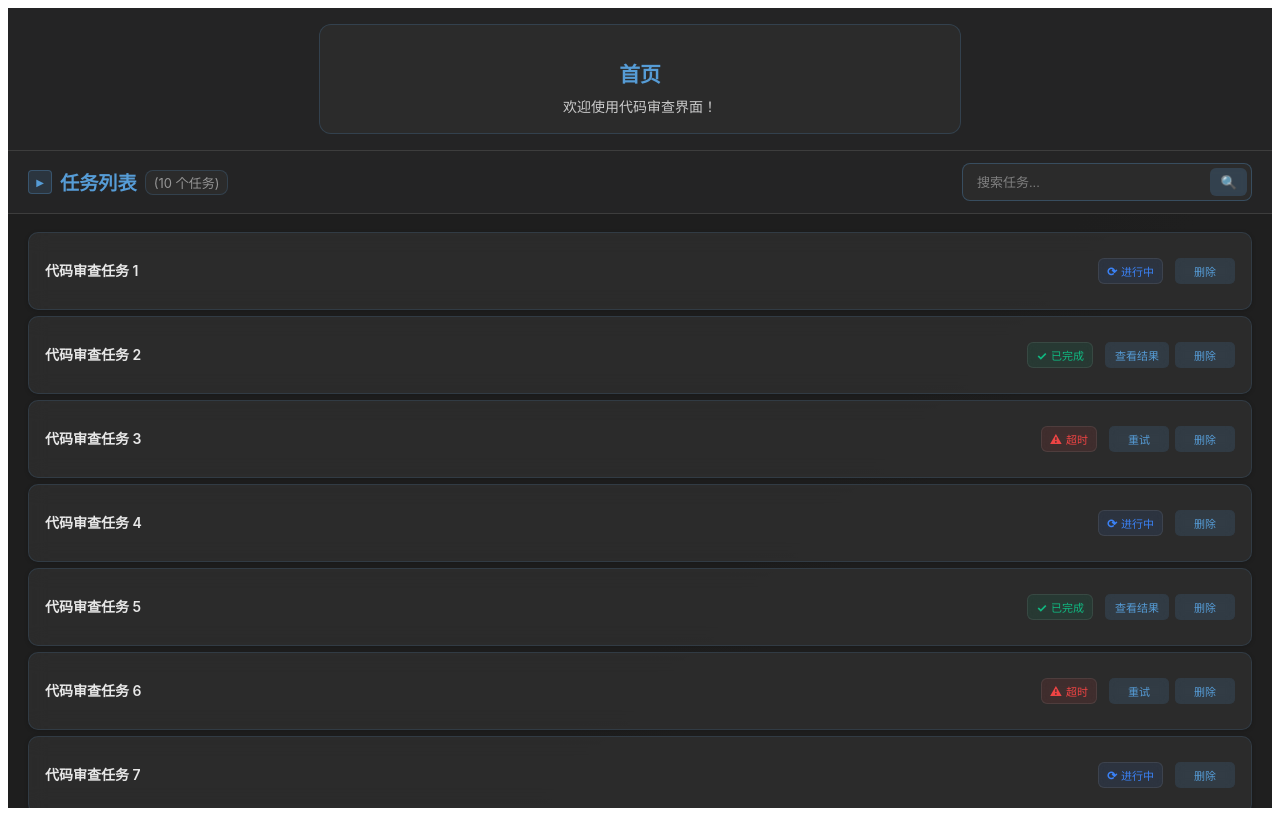
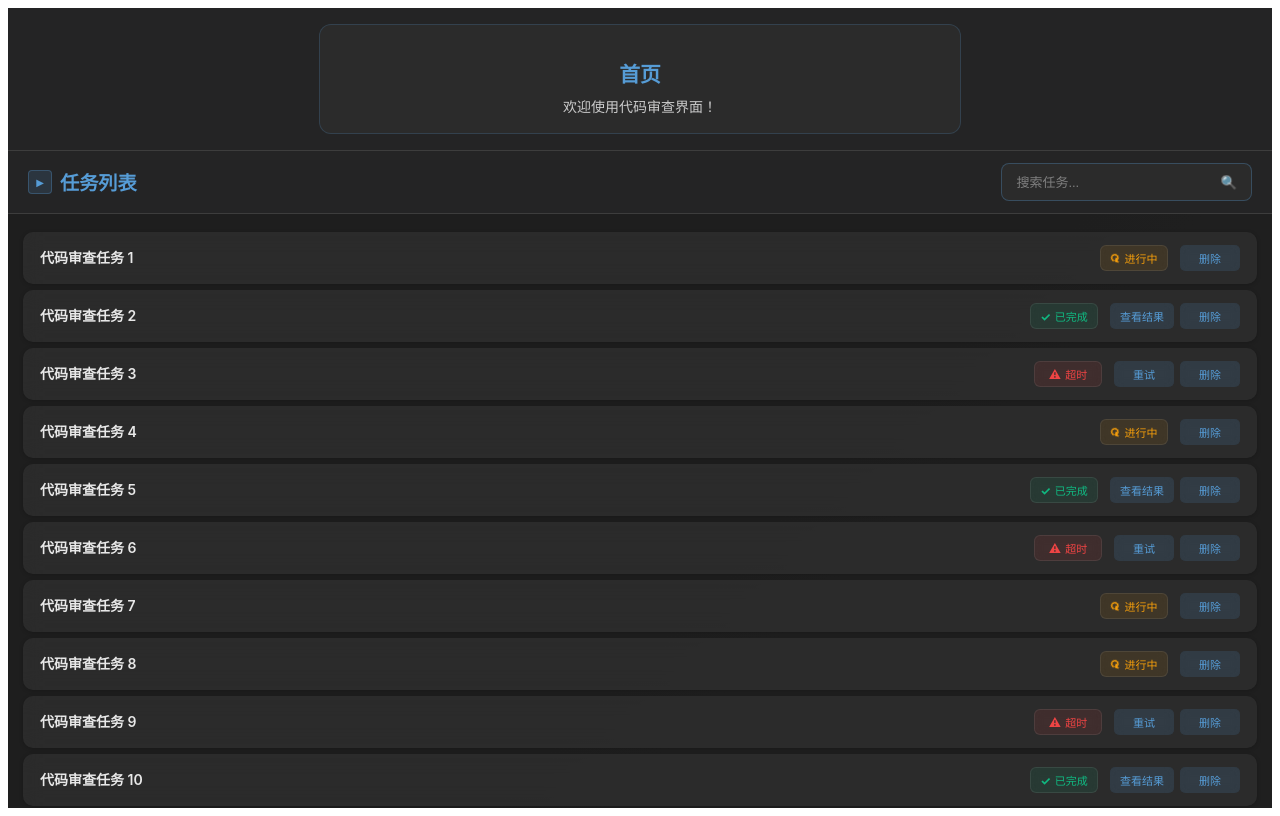
Before and after one commit to angelawxj/vscode, a React app: page / in a window 1280 px wide. Built offline with nearby package versions, Linux system fonts and the light colour scheme; the HTML template or start-up script is replaced by a standard one.

Commit message:
优化任务列表

```diff
--- a/src/webview/App.tsx
+++ b/src/webview/App.tsx
@@ -50,8 +50,8 @@ const App: React.FC = () => {
         // 模拟API调用延迟
         await new Promise(resolve => setTimeout(resolve, 800));
 
-        const newTasks: Task[] = Array.from({ length: 10 }, (_, index) => {
-            const taskId = (pageNum - 1) * 10 + index + 1;
+        const newTasks: Task[] = Array.from({ length: 20 }, (_, index) => {
+            const taskId = (pageNum - 1) * 20 + index + 1;
             const statuses: ('completed' | 'in-progress' | 'timeout')[] = ['completed', 'in-progress', 'timeout'];
 
             return {
@@ -146,28 +146,33 @@ const App: React.FC = () => {
                     icon: '✓',
                     color: '#10b981',
                     text: '已完成',
-                    bgColor: 'rgba(16, 185, 129, 0.1)'
+                    bgColor: 'rgba(16, 185, 129, 0.1)',
+                    rotating: false
                 };
             case 'in-progress':
                 return {
                     icon: '⟳',
-                    color: '#3b82f6',
+                    color: '#f59e0b', // 黄色文字
                     text: '进行中',
-                    bgColor: 'rgba(59, 130, 246, 0.1)'
+                    bgColor: 'rgba(245, 158, 11, 0.1)', // 黄色背景
+                    borderColor: 'rgba(245, 158, 11, 0.2)', // 黄色边框
+                    rotating: true
                 };
             case 'timeout':
                 return {
                     icon: '⚠',
                     color: '#ef4444',
                     text: '超时',
-                    bgColor: 'rgba(239, 68, 68, 0.1)'
+                    bgColor: 'rgba(239, 68, 68, 0.1)',
+                    rotating: false
                 };
             default:
                 return {
                     icon: '?',
                     color: '#6b7280',
                     text: '未知',
-                    bgColor: 'rgba(107, 114, 128, 0.1)'
+                    bgColor: 'rgba(107, 114, 128, 0.1)',
+                    rotating: false
                 };
         }
     };
@@ -256,7 +261,6 @@ const App: React.FC = () => {
                                 </span>
                             </button>
                             <h3>任务列表</h3>
-                            <span className="task-count">({tasks.length} 个任务)</span>
                         </div>
                     </div>
 
@@ -311,7 +315,7 @@ const App: React.FC = () => {
                                     className="task-item"
                                 >
                                     <div className="task-left">
-                                        <h4 className="task-title">{task.title}</h4>
+                                        <h4 className="task-title" title={task.title}>{task.title}</h4>
                                     </div>
 
                                     <div className="task-right">
@@ -322,7 +326,9 @@ const App: React.FC = () => {
                                                 backgroundColor: statusInfo.bgColor
                                             }}
                                         >
-                                            <span className="status-icon">{statusInfo.icon}</span>
+                                            <span className={`status-icon ${statusInfo.rotating ? 'rotating' : ''}`}>
+                                                {statusInfo.icon}
+                                            </span>
                                             <span className="status-text">{statusInfo.text}</span>
                                         </div>
 
--- a/src/webview/styles.css
+++ b/src/webview/styles.css
@@ -66,6 +66,7 @@
     display: flex;
     align-items: center;
     flex: 1;
+    white-space: nowrap;
 }
 
 .title-with-toggle {
@@ -111,15 +112,6 @@
     font-size: 1.2rem;
 }
 
-.task-count {
-    color: #969696;
-    font-size: 13px;
-    background: rgba(45, 45, 45, 0.8);
-    padding: 2px 8px;
-    border-radius: 8px;
-    border: 1px solid rgba(86, 156, 214, 0.2);
-}
-
 /* 右侧搜索框样式 */
 .header-right {
     display: flex;
@@ -136,7 +128,6 @@
     padding: 4px;
     backdrop-filter: blur(5px);
     transition: all 0.3s ease;
-    min-width: 280px;
 }
 
 .search-container:focus-within {
@@ -145,14 +136,12 @@
 }
 
 .search-input {
-    flex: 1;
     background: transparent;
     border: none;
     outline: none;
     color: #e8e8e8;
     padding: 6px 10px;
     font-size: 13px;
-    min-width: 0;
 }
 
 .search-input::placeholder {
@@ -165,9 +154,8 @@
 }
 
 .search-button {
-    background: rgba(86, 156, 214, 0.2);
+    background:transparent;
     border: none;
-    border-radius: 6px;
     padding: 6px 10px;
     cursor: pointer;
     transition: all 0.3s ease;
@@ -180,7 +168,7 @@
 }
 
 .search-button:hover:not(:disabled) {
-    background: rgba(86, 156, 214, 0.3);
+    background: transparent;
     transform: translateY(-1px);
 }
 
@@ -221,7 +209,7 @@
 .task-list {
     flex: 1;
     overflow-y: auto;
-    padding: 12px 20px;
+    padding: 12px 15px;
     position: relative;
 }
 
@@ -292,22 +280,31 @@
 .task-item {
     background: rgba(45, 45, 45, 0.9);
     backdrop-filter: blur(10px);
-    border: 1px solid rgba(86, 156, 214, 0.15);
+    border: 1px solid transparent;
     border-radius: 10px;
     padding: 12px 16px;
     margin: 6px 0;
     display: flex;
     justify-content: space-between;
-    align-items: center;
     gap: 12px;
     transition: all 0.2s ease;
     box-shadow: 0 1px 4px rgba(0, 0, 0, 0.2);
-    min-height: 52px;
+    /* 默认样式 - 小于500px时纵向布局 */
+    flex-direction: column;
+    align-items: stretch;
+}
+
+/* 当页面宽度大于500px时的样式 - 横向布局 */
+@media (min-width: 501px) {
+    .task-item {
+        flex-direction: row;
+        align-items: center;
+    }
 }
 
 .task-item:hover {
-    box-shadow: 0 2px 8px rgba(86, 156, 214, 0.12);
-    transform: translateY(-1px);
+    /* box-shadow: 0 2px 8px rgba(86, 156, 214, 0.12);
+    transform: translateY(-1px); */
     border-color: rgba(86, 156, 214, 0.3);
 }
 
@@ -322,6 +319,11 @@
     font-size: 14px;
     font-weight: 600;
     line-height: 1.4;
+      /* 文本溢出省略号 */
+    overflow: hidden;
+    text-overflow: ellipsis;
+    white-space: nowrap;
+    max-width: 100%;
 }
 
 .task-right {
@@ -335,6 +337,8 @@
     align-items: center;
     gap: 4px;
     padding: 4px 8px;
+    width: 50px;
+    justify-content: center;
     border-radius: 6px;
     font-size: 11px;
     font-weight: 500;
@@ -432,27 +436,19 @@
     background: rgba(86, 156, 214, 0.4);
 }
 
-/* 响应式设计 */
-@media (max-width: 768px) {
+/* 响应式设计 - 移动端 */
+@media (max-width: 500px) {
     .tasks-header {
-        flex-direction: column;
         gap: 12px;
-        align-items: stretch;
-    }
-
-    .header-left, .header-right {
-        width: 100%;
+        align-items: center;
+        justify-content: space-between;
     }
 
     .title-with-toggle {
         justify-content: center;
     }
 
-    .search-container {
-        min-width: auto;
-        width: 100%;
-    }
-
+    /* 在500px以下保持纵向布局 */
     .task-item {
         flex-direction: column;
         align-items: stretch;
@@ -468,3 +464,31 @@
         justify-content: flex-end;
     }
 }
+
+/* 在500px以上使用横向布局 */
+@media (min-width: 501px) {
+    .task-item {
+        flex-direction: row;
+        align-items: center;
+    }
+}
+/* 状态图标旋转动画 */
+.status-icon.rotating {
+    display: inline-block;
+    animation: rotateRefresh 1.5s linear infinite;
+}
+
+@keyframes rotateRefresh {
+    0% { transform: rotate(0deg); }
+    100% { transform: rotate(360deg); }
+}
+
+/* 现有的其他样式保持不变 */
+.app-container {
+    display: flex;
+    flex-direction: column;
+    height: 100vh;
+    font-family: -apple-system, BlinkMacSystemFont, 'Segoe UI', Roboto, sans-serif;
+    background: linear-gradient(135deg, rgba(12, 12, 12, 0.95) 0%, rgba(30, 30, 30, 0.95) 100%);
+    color: #e8e8e8;
+}
```
Also changed, not shown: resources/seach.svg (added).
